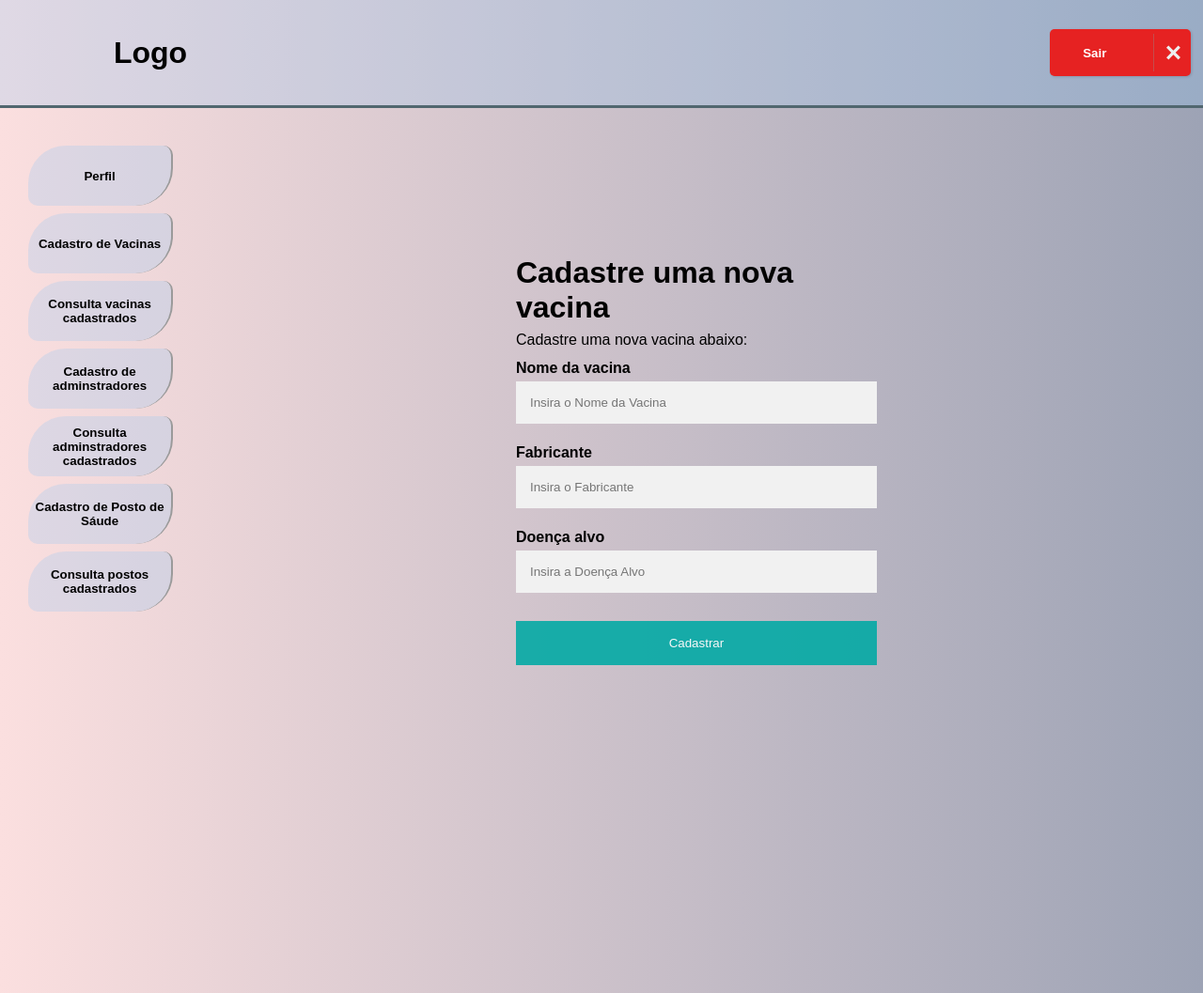
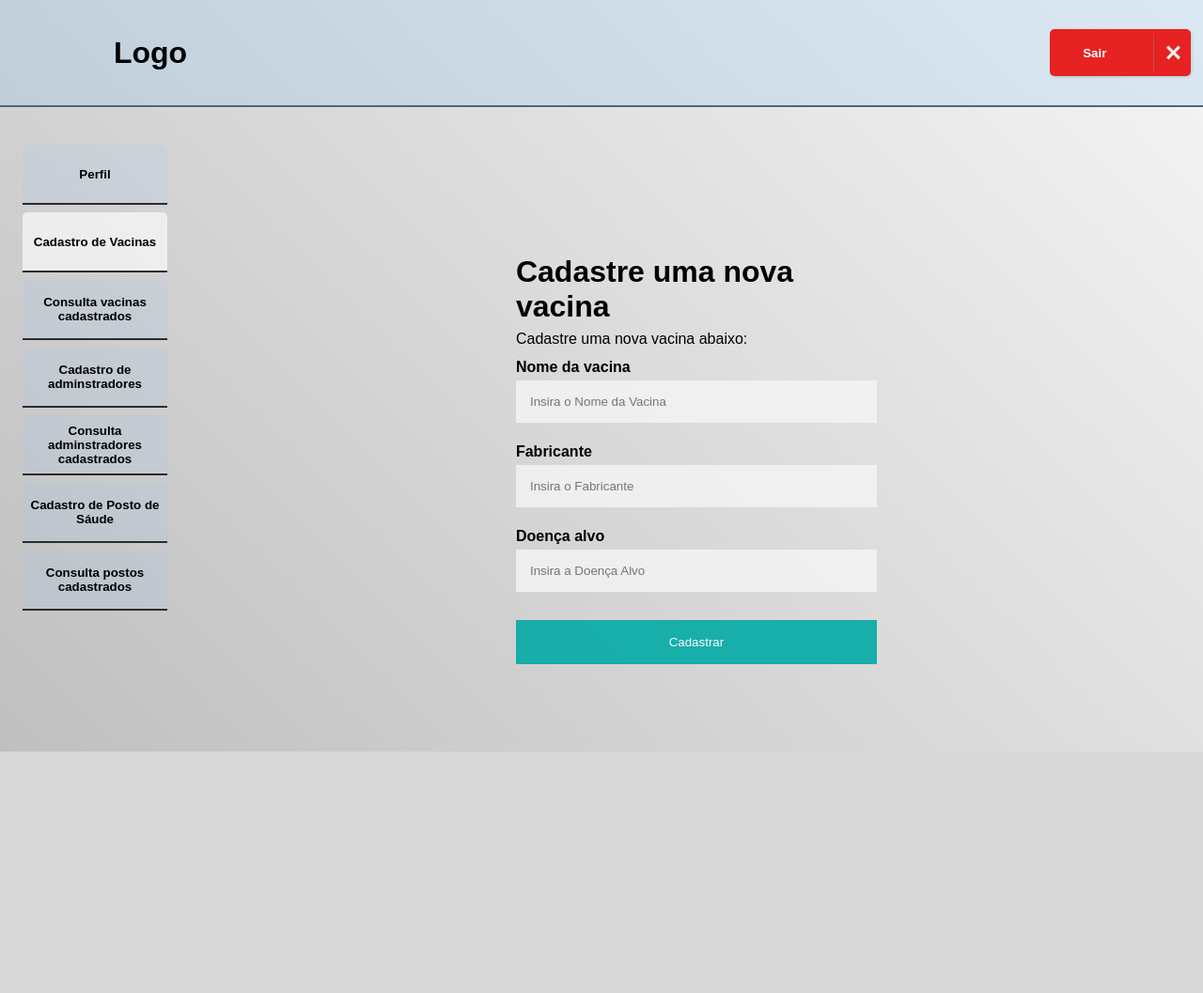
Before and after one commit to pedroperrarodev/projetoPIFlex, a PHP site: page /view/admin/tela_cadastro_vacina.php in a window 1280 px wide. Shown: the whole page at 94% size. After the commit the page ends 800 px from the top, so only its background shows below. Run offline with PHP 8.4, Linux system fonts and the light colour scheme; the visitor is signed in with stand-in values (Sample User, id 1).

Commit message:
Mudança de visual e fix de tamanho da pagina e barra de rolagem

```diff
--- a/css/corpo2.css
+++ b/css/corpo2.css
@@ -5,6 +5,14 @@
     padding: 0px;
     text-decoration: none;
 }
+
+html, body {
+    margin: 0;
+    padding: 0;
+    width: 100%;
+    height: 100%;
+    overflow: hidden; /* Impede rolagem extra */
+  }
 
 #main{
     display: flex;
@@ -15,7 +23,7 @@
 
 body{
     /* background-color: #8fc3f442; */
-    background: linear-gradient(to right, #fbdfdf, #9da3b5);
+    background: linear-gradient(45deg, rgba(128, 128, 128, 0.5), rgba(245, 245, 245, 1));
 }
 
 /* HEADER CABEÇALHO E LOGO                 */
@@ -33,7 +41,7 @@ header{
     align-items: center;
     height: 14vh;
     background-color: #8fc3f442;
-    border-bottom: 3px outset #8fb5c3;
+    border-bottom: 2px outset #8fb5c3;
     margin-bottom: 5vh;
 }
 
@@ -54,49 +62,48 @@ header img{
 .sidebar div{
     display: flex;
     flex-direction: column;
-    padding-left: 15%;
+    padding-left: 12%;
     width: 13vw;
     height: 9vh;
+    border: none;
 }
 
 /* MENU ATIVO */
 
 
 .sidebar #activemenu{
-    border: none;
-    background-color: #8fc3f442;
+    background-color: rgba(245, 245, 245, 0.8);
     cursor: pointer;
     width: 12vw;
     height: 8vh;
-    /* border-bottom: 4px outset; */
-    border-right: 2px outset;
+
 }
 #activemenu:hover{
     background-color: #f9f9f9;
     box-shadow: 12px 12px 12px rgba(90, 166, 238, 0.1), -5px -5px 10px grey ;
-    border-bottom: none;
+
 }
 
 /* MENUS NAO ATIVOS */
 
 .sidebar button{
-    border: none;
-    background-color: #8fc3f442;
+    background-color: #8fc3f425;
     cursor: pointer;
     width: 12vw;
     height: 8vh;
-    border-radius: 40px 10px;
-    border-right: 2px outset;
+    border: none;
+    border-bottom: 2px outset grey;
+    border-start-end-radius: 5px;
+    border-start-start-radius: 5px;
+
 }
 
 .sidebar button:hover{
     background-color: #f9f9f9;
     box-shadow: 12px 12px 12px rgba(90, 166, 238, 0.1), -5px -5px 10px grey ;
-    border-bottom: none;
 }
 
 /* BOTAO SAIR  */
-
 
 .botaosair{
   padding: 1%;
@@ -110,7 +117,6 @@ header img{
         -ms-user-select: none;
             user-select: none;
 		-webkit-tap-highlight-color: transparent;
-
 
     width: 150px;
     height: 50px;
--- a/css/tela_profile_admin.css
+++ b/css/tela_profile_admin.css
@@ -163,7 +163,7 @@ input[type=text], input[type=password] {
     margin: 5px 0 22px 0;
     display: inline-block;
     border: none;
-    background: #f1f1f1;
+    background: rgba(245, 245, 245, 0.8);
     box-sizing: border-box;
   }
 
```
